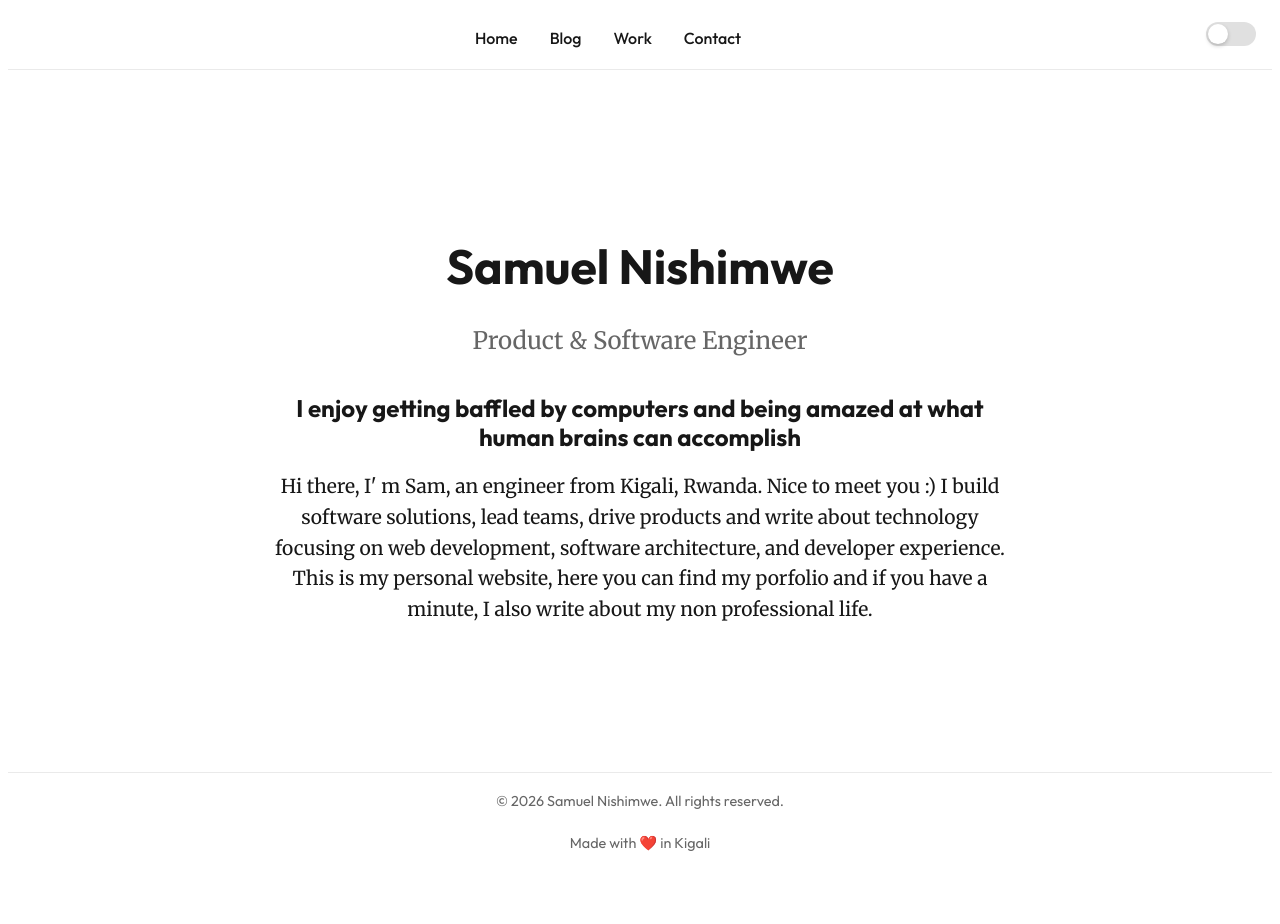
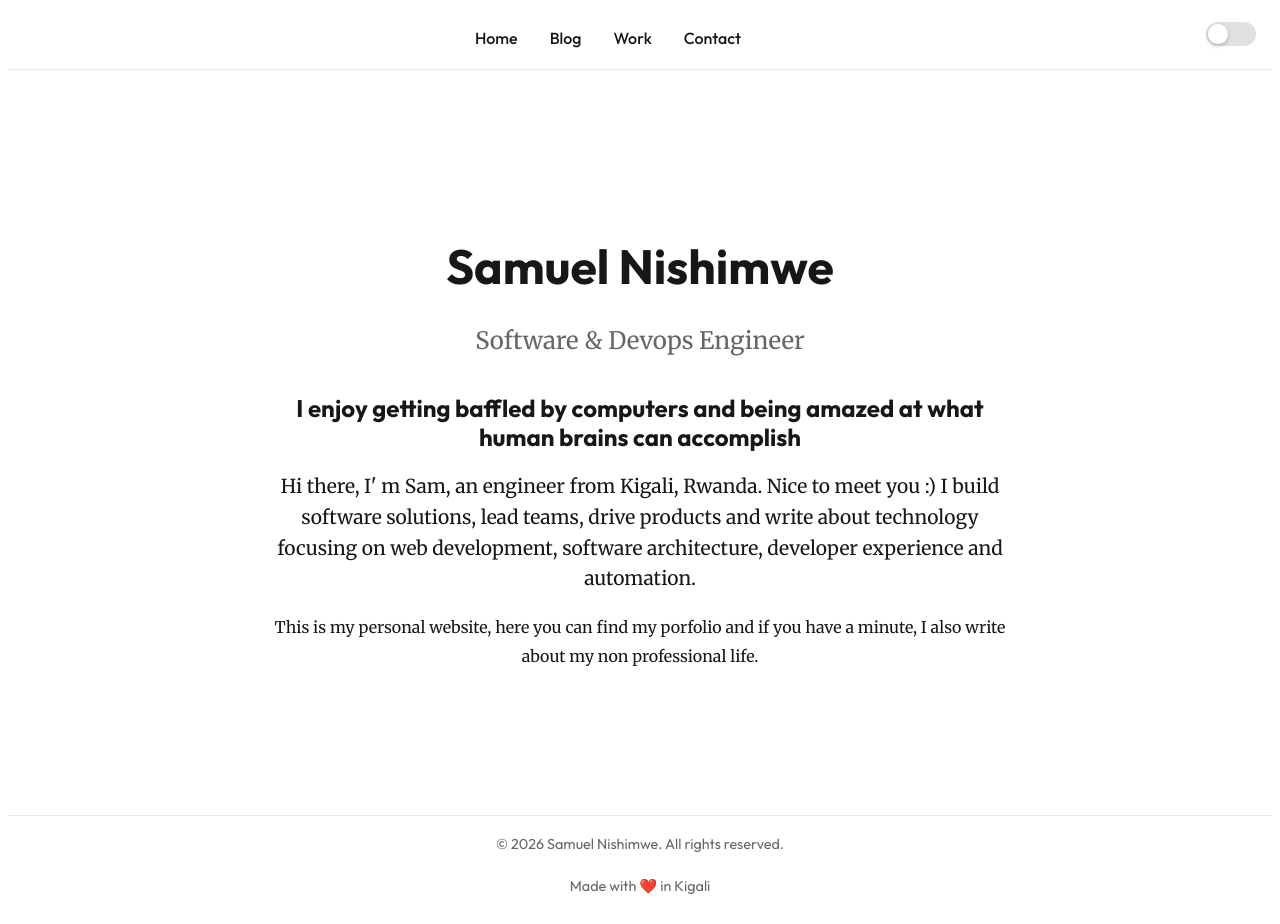
Before and after one commit to ceelogre/presence, a Next.js app: page / in a window 1280 px wide. Before the commit the page ends 881 px from the top, so only its background shows below. Built offline with nearby package versions, Linux system fonts and the light colour scheme.

Commit message:
fix: update header (#174)
* fix: update header

* fix:  paragraph

```diff
--- a/src/app/page.tsx
+++ b/src/app/page.tsx
@@ -5,12 +5,12 @@ export default function Home() {
     <div className={styles.home}>
       <section className={styles.hero}>
         <h1>Samuel Nishimwe</h1>
-        <p className={styles.subtitle}>Product & Software Engineer </p>
+        <p className={styles.subtitle}>Software & Devops Engineer </p>
         <h2>I enjoy getting baffled by computers and being amazed at what human brains can accomplish</h2>
         <p className={styles.description}>
           Hi there, I&apos; m Sam, an engineer from Kigali, Rwanda. Nice to meet you :)
           I build software solutions, lead teams, drive products and write about technology focusing on web development,
-          software architecture, and developer experience.
+          software architecture, developer experience and automation.</p><p>
           This is my personal website, here you can find my porfolio and if you have a minute, I also write about my non professional life.
         </p>
       </section>
```
